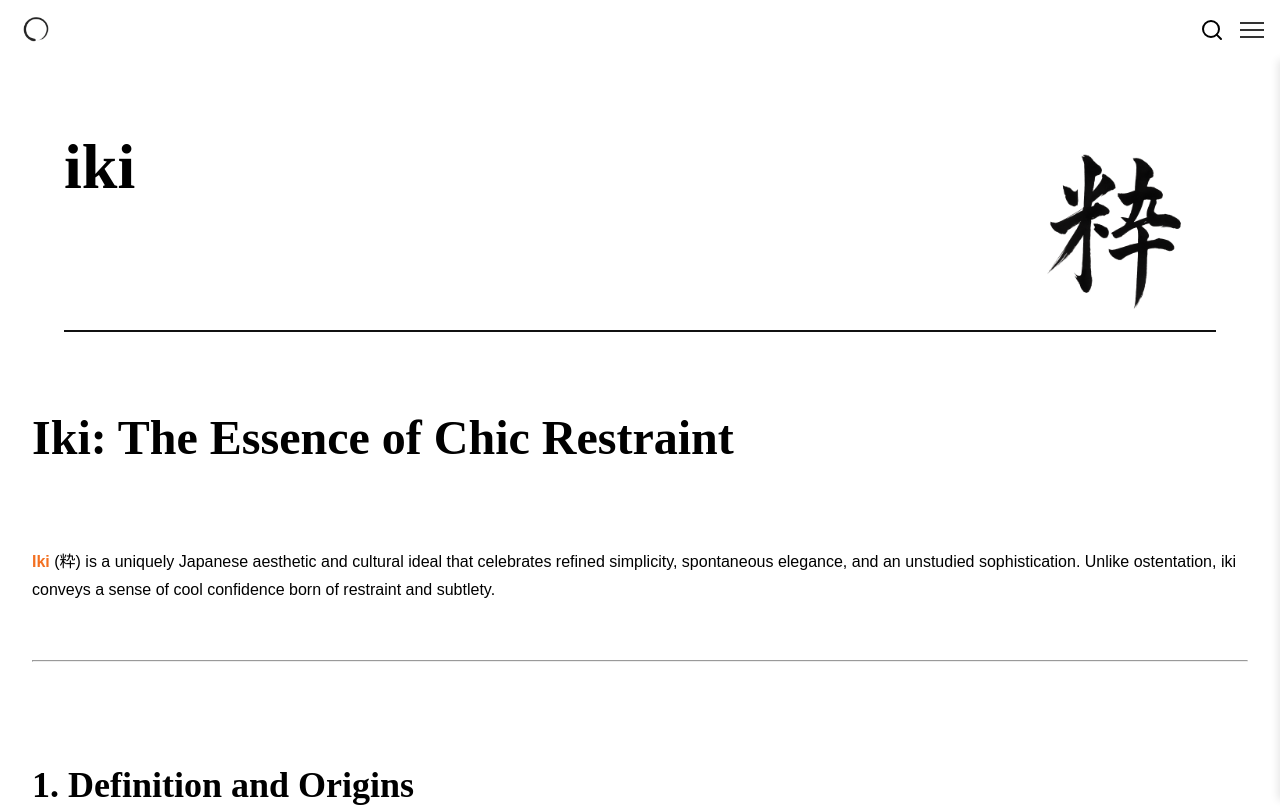
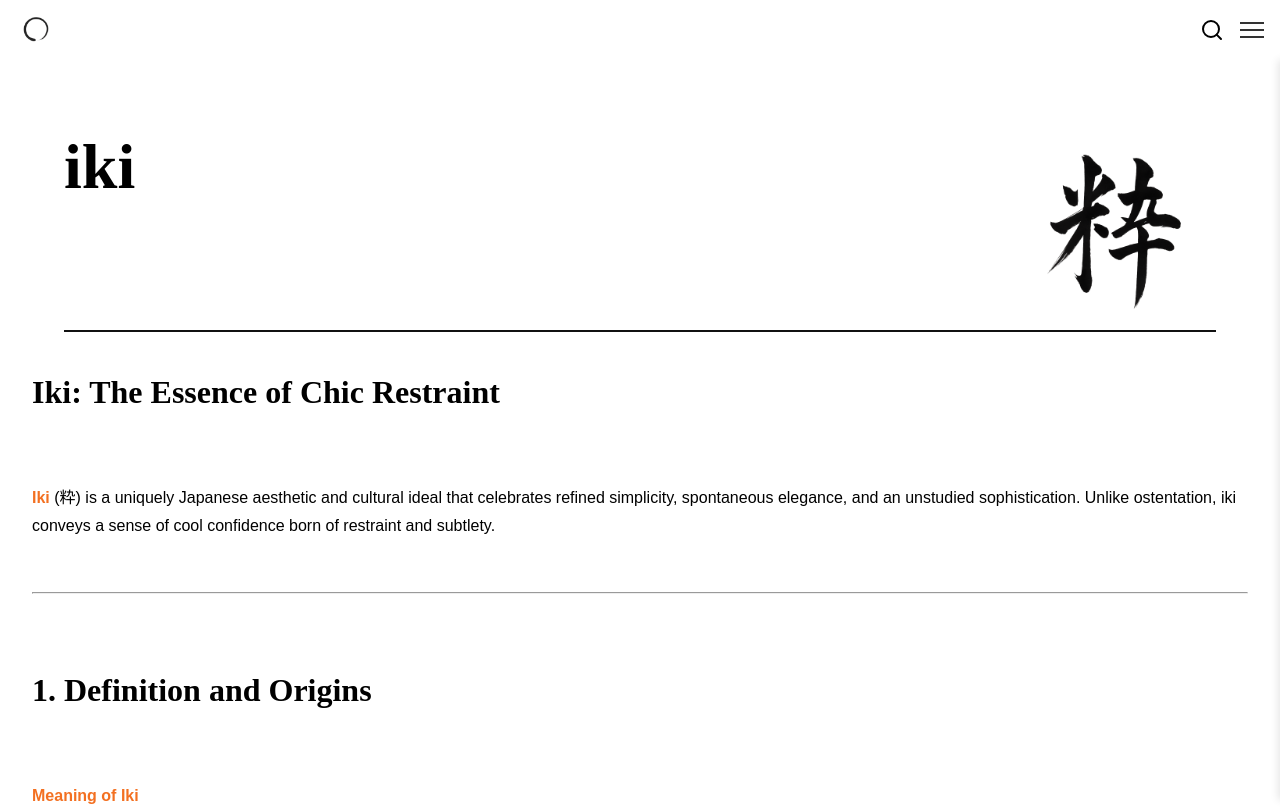
Before and after one commit to yuto0121/japanese-aesthetics, a Next.js app: page /article/theEssenceOfJapan/iki in a window 1280 px wide. Shown: the top 807 px of the page. Built offline with nearby package versions, Linux system fonts and the light colour scheme.

Commit message:
change: blog page

```diff
--- a/styles/ArticleConceptSlug.module.css
+++ b/styles/ArticleConceptSlug.module.css
@@ -59,7 +59,7 @@
 .articleBody {
     margin: 0 2rem 0;
     margin-inline: auto;
-    margin-block: clamp(2rem, 6vw, 4rem) 0;
+    margin-block: clamp(2rem, 2rem, 4rem) 0;
     padding-bottom: 2rem;
     line-height: 1.75;
     font-size: 1rem;
@@ -73,19 +73,19 @@
 .articleBody h4 {
     font-family: "EB Garamond", serif;
     font-weight: 700;
-    margin-block: clamp(2rem, 5vw, 3.5rem) 1.25rem;
+    margin-block: clamp(2rem, 2rem, 3.5rem) 1.25rem;
 }
 
 .articleBody h1 {
-    font-size: clamp(2rem, 5vw, 3rem);
+    font-size: clamp(2rem, 2rem, 3rem);
 }
 
 .articleBody h2 {
-    font-size: clamp(1.5rem, 4vw, 2.25rem);
+    font-size: clamp(1.5rem, 2rem, 2.25rem);
 }
 
 .articleBody h3 {
-    font-size: clamp(1.25rem, 3vw, 1.75rem);
+    font-size: clamp(1.25rem, 2rem, 1.75rem);
 }
 
 .articleBody h4 {
@@ -93,7 +93,7 @@
 }
 
 .articleBody p {
-    margin-block: 1.25rem;
+    margin-block: 1.25rem 2rem 0;
 }
 
 /* 画像（Markdown 内） */
```
Also changed, not shown: components/ContactForm.tsx (renamed from components/ TranslateLink.tsx), pages/api/contact/.router.ts (added), pages/api/server/.contsct.ts (added), pages/api/server/.email.ts (added).
